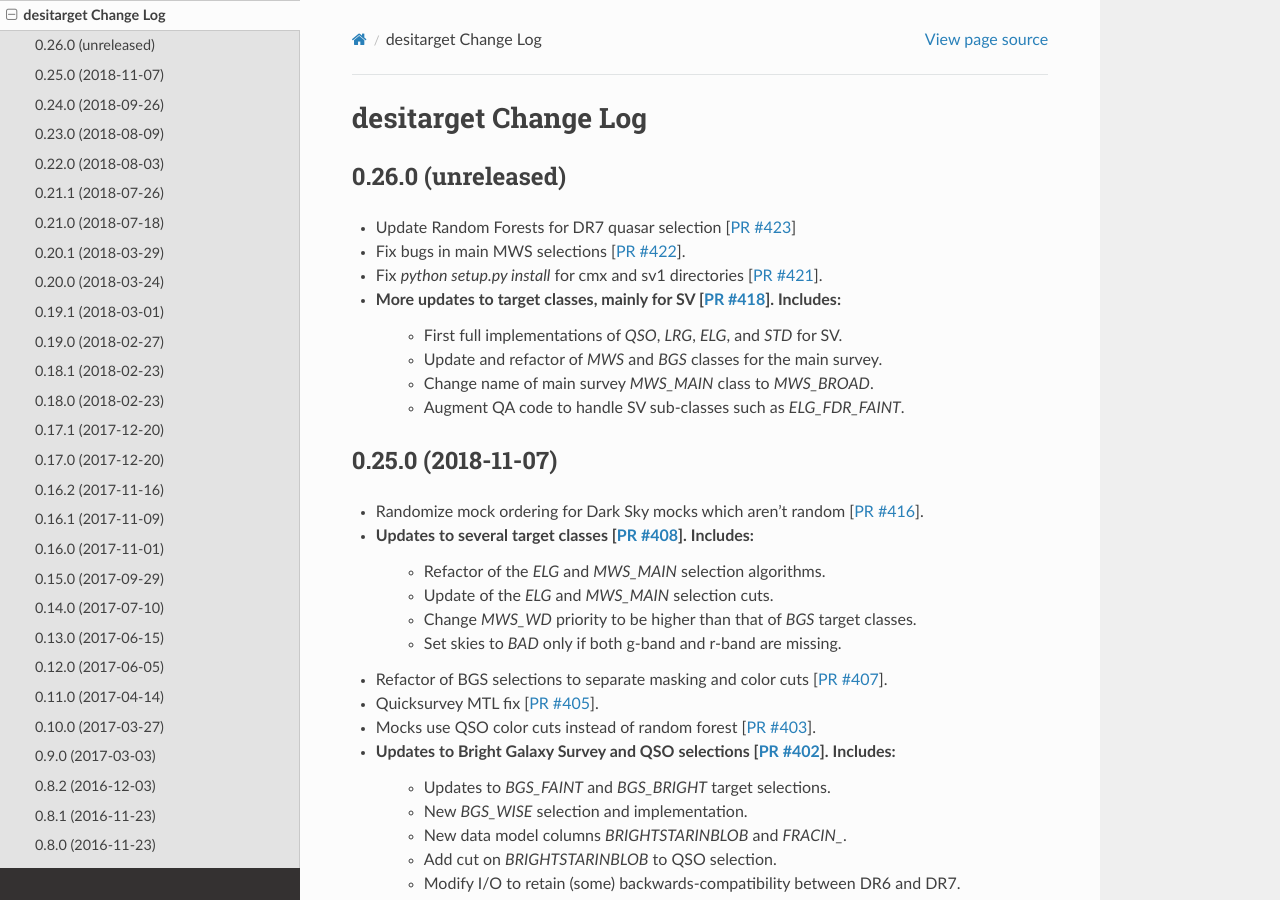
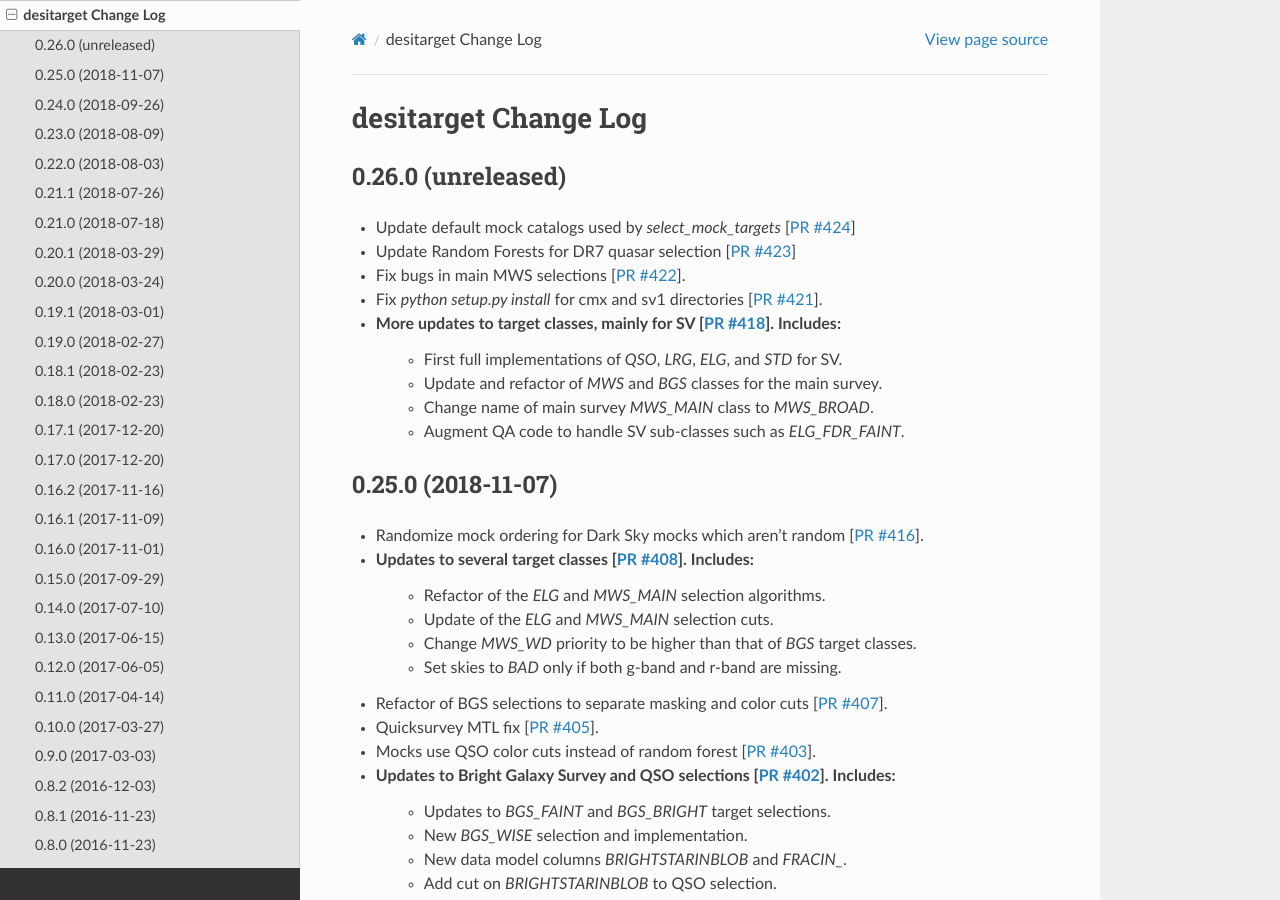
Before and after one commit to desihub/desitarget, a Sphinx documentation site: the page built from doc/changes.rst, in a window 1280 px wide and 900 px high. Built offline with Sphinx 7.4.7 and the Read the Docs theme 2.0.0, drawn with Linux system fonts in a browser that asks for light colours.

Commit message:
update change log

```diff
--- a/doc/changes.rst
+++ b/doc/changes.rst
@@ -5,6 +5,7 @@ desitarget Change Log
 0.26.0 (unreleased)
 -------------------
 
+* Update default mock catalogs used by `select_mock_targets` [`PR #424`_]
 * Update Random Forests for DR7 quasar selection [`PR #423`_]
 * Fix bugs in main MWS selections [`PR #422`_].
 * Fix `python setup.py install` for cmx and sv1 directories [`PR #421`_].
@@ -18,6 +19,7 @@ desitarget Change Log
 .. _`PR #421`: https://github.com/desihub/desitarget/pull/421
 .. _`PR #422`: https://github.com/desihub/desitarget/pull/422
 .. _`PR #423`: https://github.com/desihub/desitarget/pull/423
+.. _`PR #424`: https://github.com/desihub/desitarget/pull/424
 
 0.25.0 (2018-11-07)
 -------------------
```
